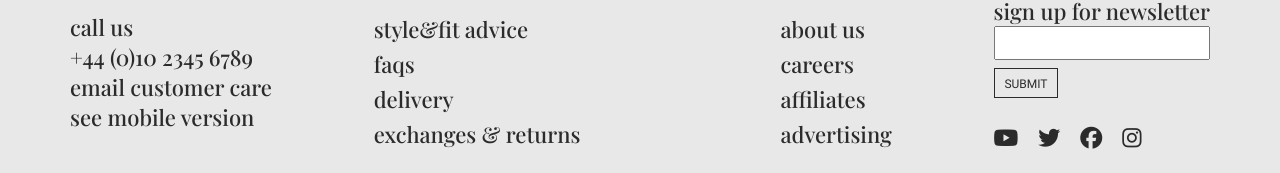
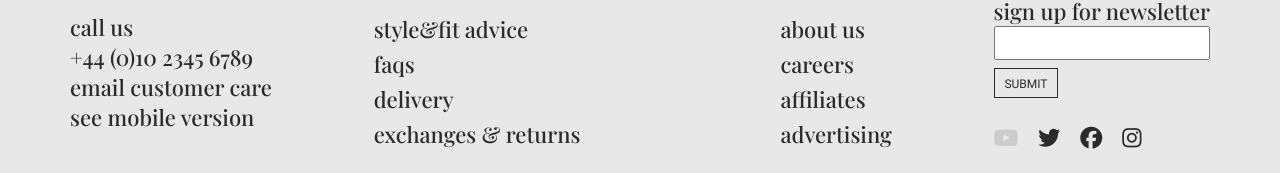
Before and after one commit to ralucaghitiu/monochrome, a Next.js app: page / in a window 1280 px wide. In both pictures the pointer is over the item 1005 px from the left and 3459 px from the top of the page. Shown: the part 3322-3495 px from the top of the page. Built offline with nearby package versions, Linux system fonts and the light colour scheme.

Commit message:
Update _footer.scss
update

```diff
--- a/styles/shared/footer/_footer.scss
+++ b/styles/shared/footer/_footer.scss
@@ -86,6 +86,9 @@
 
         li {
           font-size: 22px;
+          &:hover {
+            color: $gray-secondary;
+          }
         }
       }
     }
```
